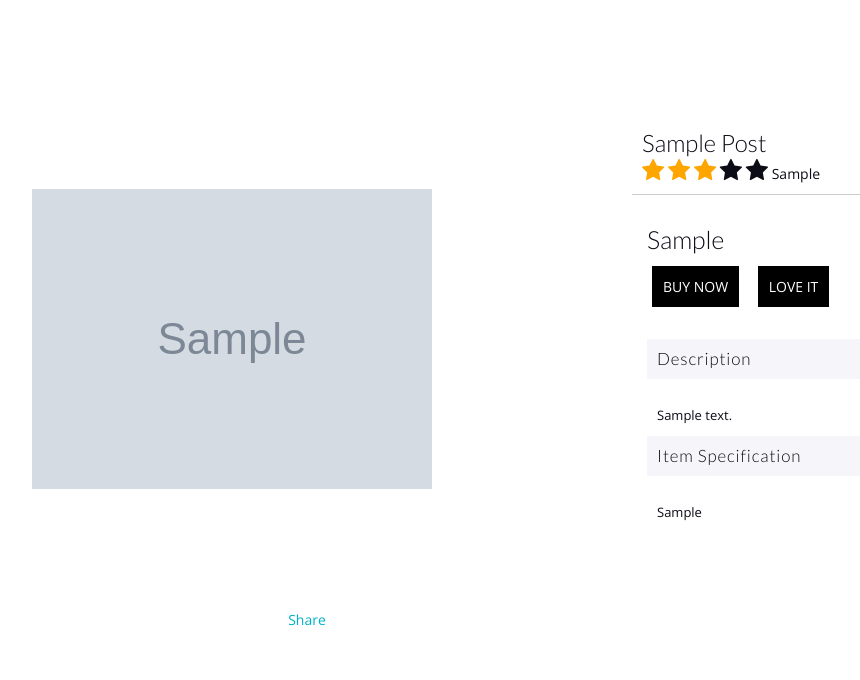
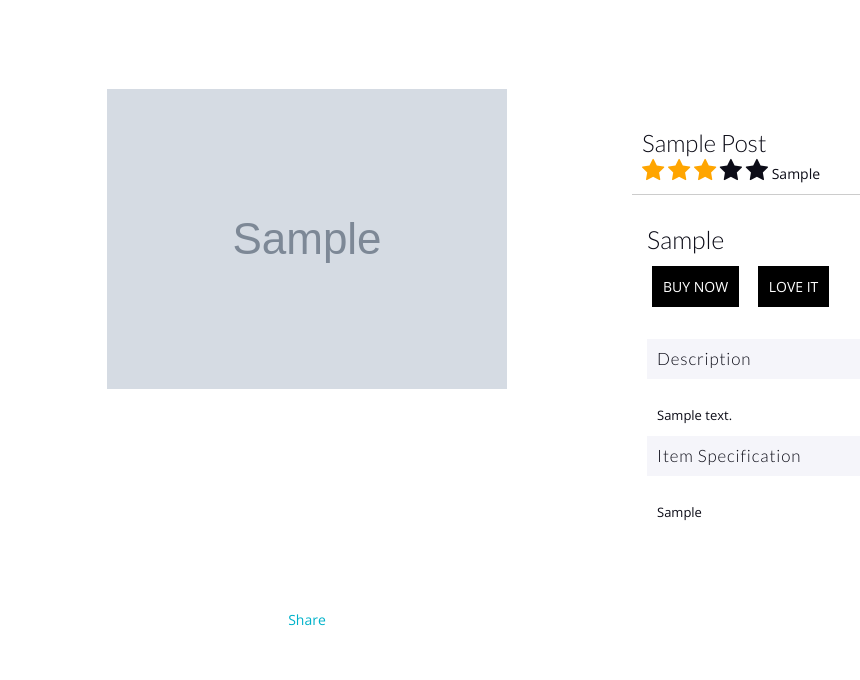
Before and after one commit to mackevicius1988/ideas, a Laravel app: page /1 in a window 1280 px wide. Shown: the part 61-741 px from the top of the page, without its empty margins (8-868 px from the left). Run offline with Laravel 8, Linux system fonts and the light colour scheme; tables that the repository leaves empty hold one stand-in row (values such as "Sample post"); grey boxes marked "Sample" are stand-in pictures; settings files or empty folders that the repository lacks are supplied; some libraries are stand-ins or nearby versions.

Commit message:
table celle

```diff
--- a/resources/views/post.blade.php
+++ b/resources/views/post.blade.php
@@ -239,8 +239,7 @@
 
         .blog-page-media {
             min-height: 300px;
-            display: table-cell;
-            vertical-align: middle;
+
         }
 
         @media only screen and (max-width: 500px) {
```
